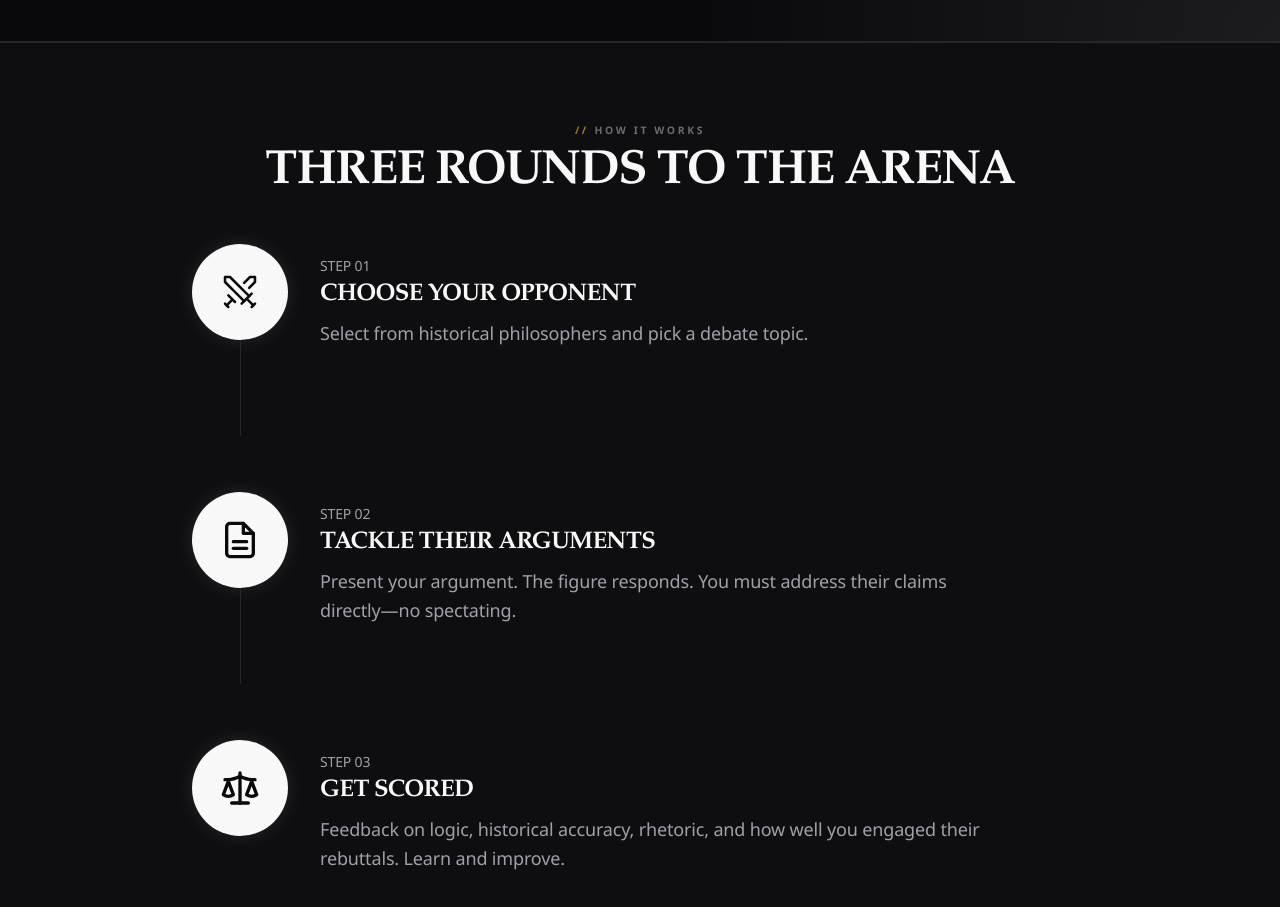
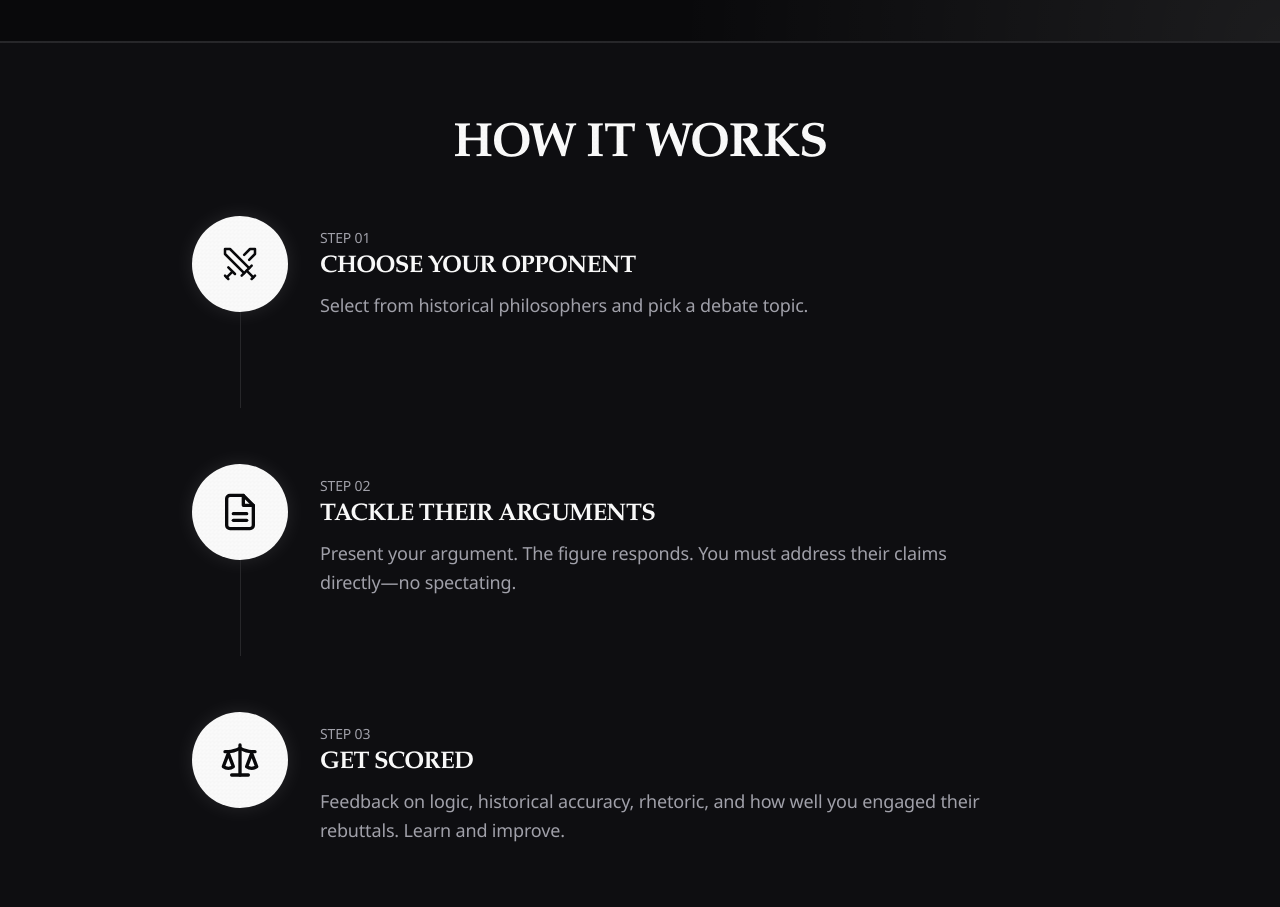
Before and after one commit to jonnydry/argue-with-history, a Next.js app in the folder apps/web/: page / in a window 1280 px wide. Shown: the part 980-1887 px from the top of the page. Built offline with nearby package versions, Linux system fonts and the light colour scheme; no server answers.

Commit message:
Simplify homepage how-it-works heading

```diff
--- a/apps/web/src/app/page.tsx
+++ b/apps/web/src/app/page.tsx
@@ -256,8 +256,7 @@ export default function Home() {
           <div className="container mx-auto px-4 sm:px-6 py-10 sm:py-20">
             <div className="max-w-4xl mx-auto">
               <div className="text-center mb-8 sm:mb-12">
-                <p className="war-label mb-3">How it works</p>
-                <h3 className="editorial-section-title text-3xl sm:text-4xl md:text-5xl">Three rounds to the arena</h3>
+                <h3 className="editorial-section-title text-3xl sm:text-4xl md:text-5xl">How it works</h3>
               </div>
 
               <div className="space-y-8 sm:space-y-14">
```
